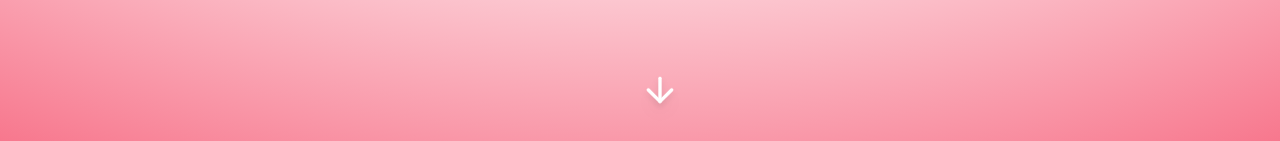
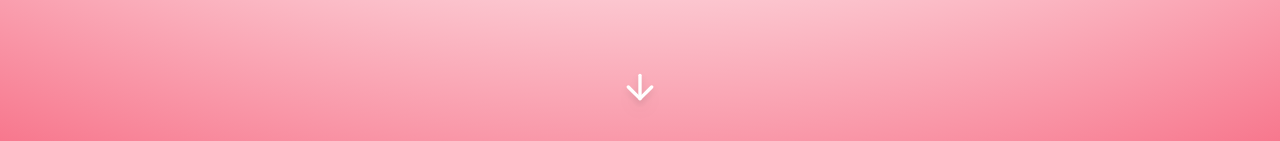
Before and after one commit to valentinoaraya/aedes-website, a Next.js app: page / in a window 1280 px wide. Shown: the part 659-800 px from the top of the page. Built offline with nearby package versions, Linux system fonts and the light colour scheme.

Commit message:
centro la flecha

```diff
--- a/components/Hero/Hero.tsx
+++ b/components/Hero/Hero.tsx
@@ -14,7 +14,7 @@ export const Hero = ({ themeClasses }: { themeClasses: any }) => {
             className="pt-24 h-[100vh] flex items-center justify-center relative overflow-hidden [background:radial-gradient(125%_125%_at_50%_10%,#fff_40%,#f43f5e_100%)] shadow-xl"
         >
             {/* Contenido */}
-            <div className="container mx-auto px-6 relative z-10">
+            <div className="relative container mx-auto px-6 relative z-10">
                 <div className="grid lg:grid-cols-1 gap-12 items-center">
                     <div className="space-y-8 flex flex-col items-center text-center">
                         <div className="space-y-4 flex flex-col items-center">
@@ -52,7 +52,8 @@ export const Hero = ({ themeClasses }: { themeClasses: any }) => {
                     </div>
                 </div>
             </div>
-            <div className="absolute bottom-6 left-1/2 -translate-x-1/2 flex flex-col items-center z-20 animate-bounce cursor-pointer" onClick={() => {
+            {/* Flecha scroll absolutamente centrada */}
+            <div className="max-md:hidden absolute cursor-pointer bottom-6 -translate-x-1/2 flex flex-col items-center justify-center z-20 animate-bounce" onClick={() => {
                 const nextSection = document.getElementById('servicios');
                 if (nextSection) nextSection.scrollIntoView({ behavior: 'smooth' });
             }}>
```
